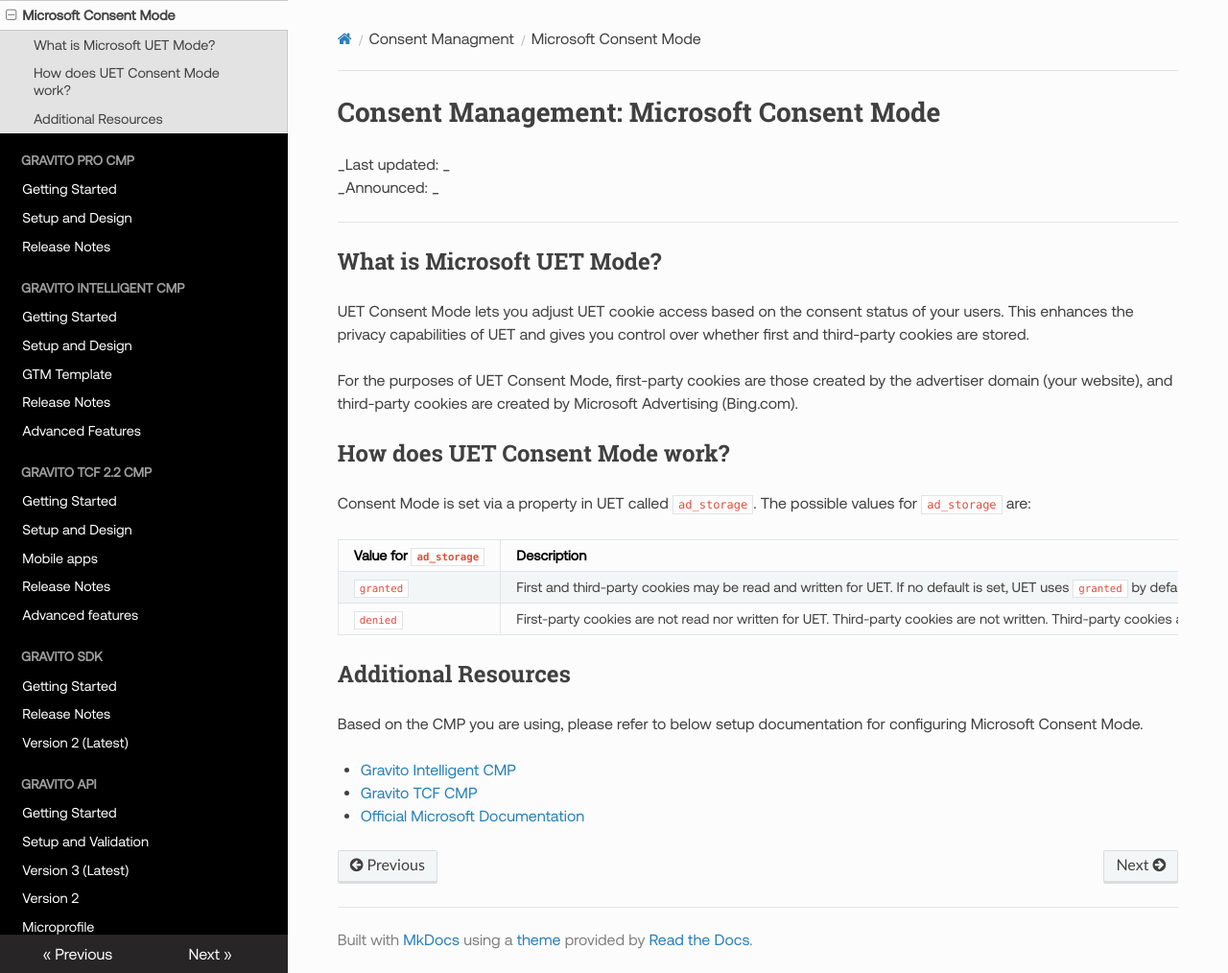
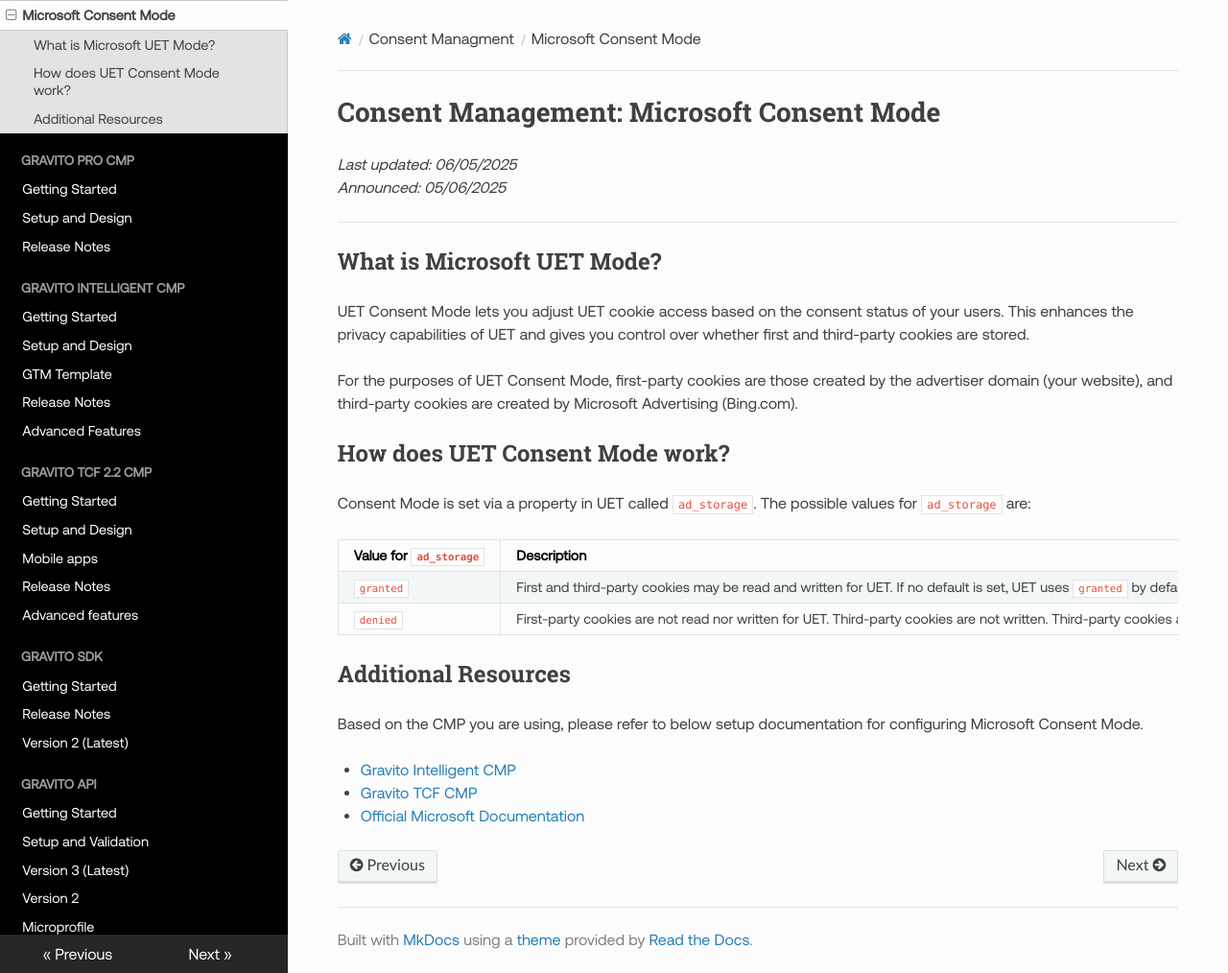
Before and after one commit to GravitoLtd/gravitoltd.github.io, an MkDocs documentation site: the page built from docs/Consent_Management/Microsoft_consent_mode.md, in a window 1280 px wide and 1014 px high. Shown: the whole window at 96% size. Built offline with MkDocs 1.6.1, drawn with Linux system fonts in a browser that asks for light colours; nearby versions of some CDN libraries; comment, search, counter and statistics services are not loaded.

Commit message:
smaller fixes and corrections

```diff
--- a/docs/Consent_Management/Microsoft_consent_mode.md
+++ b/docs/Consent_Management/Microsoft_consent_mode.md
@@ -1,7 +1,7 @@
 # Consent Management: Microsoft Consent Mode
 
-_Last updated: _
-_Announced: _
+_Last updated: 06/05/2025_
+_Announced: 05/06/2025_
 
 ---
 
```
Also changed, not shown: docs/Gravito_Intelligent_CMP/advanced/Google_consent_mode_v2.md (+2 -1 lines), docs/Gravito_TCF_2.2_CMP/advanced/googleconsentmode.md (+2 -1 lines).
